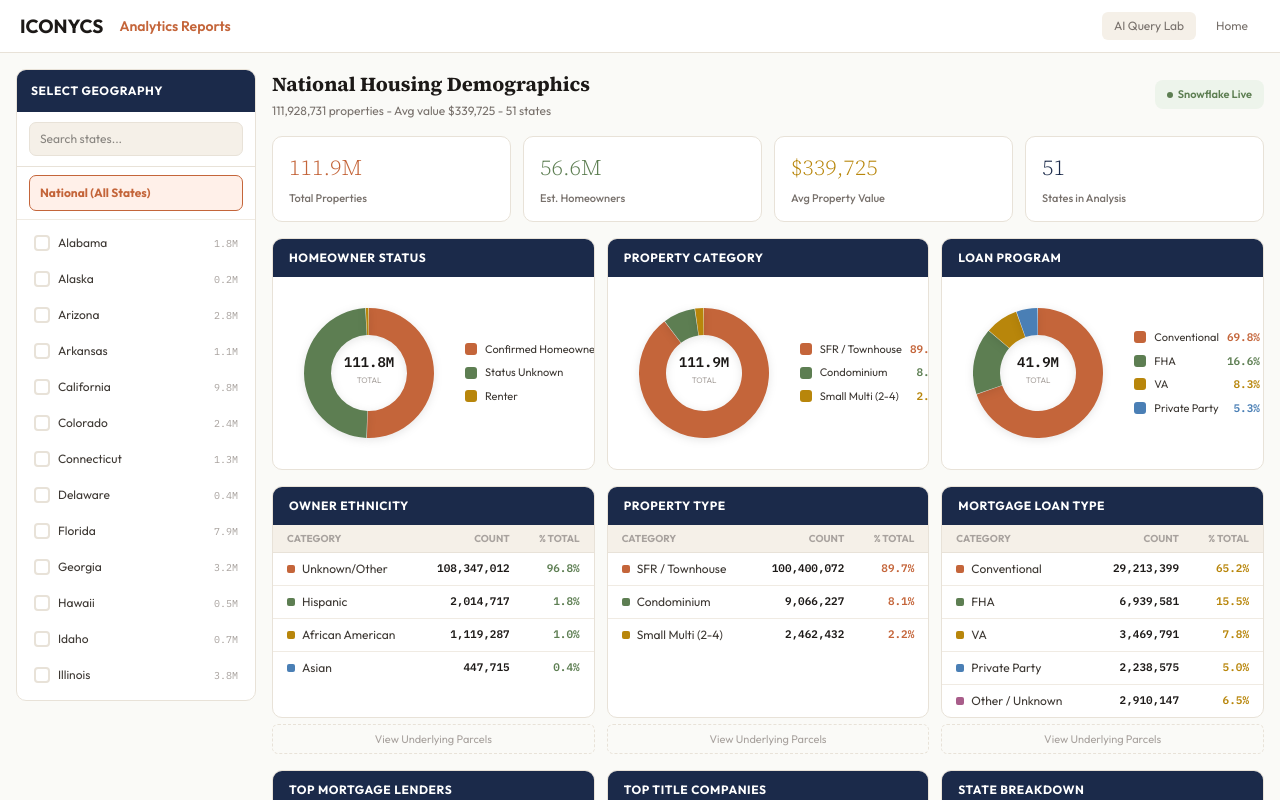
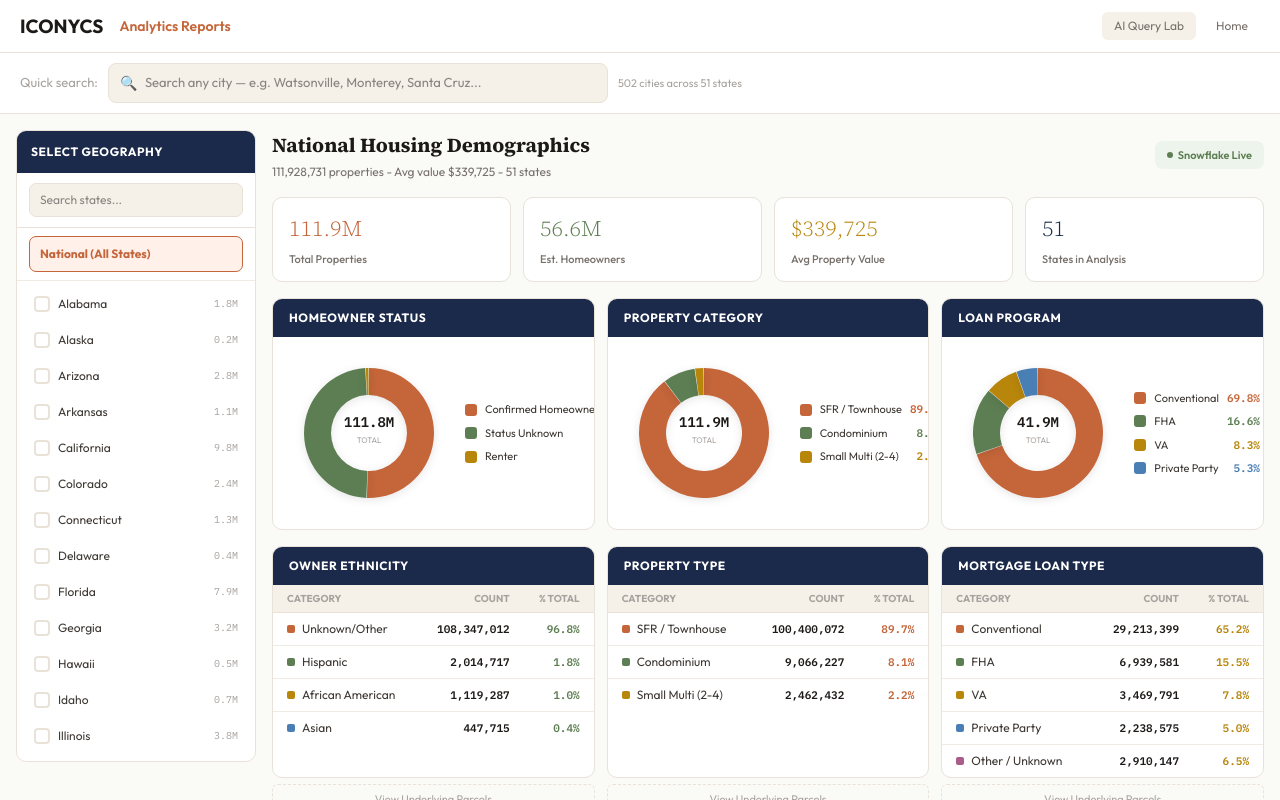
Before and after one commit to Davevw/Iconycs-Platform, a Next.js app: page /reports in a window 1280 px wide. Shown: the top 800 px of the page. Built offline with nearby package versions, Linux system fonts and the light colour scheme.

Commit message:
feat: add city search bar - type any city name, auto-jumps to state+city drill-down

```diff
--- a/app/reports/page.tsx
+++ b/app/reports/page.tsx
@@ -215,6 +215,24 @@ export default function ReportsPage() {
   const [search, setSearch] = useState('');
   const [modal, setModal] = useState<string | null>(null);
   const [drillCity, setDrillCity] = useState<string | null>(null);
+  const [citySearch, setCitySearch] = useState('');
+  const [citySearchResults, setCitySearchResults] = useState<{state:string;stateName:string;city:string;props:number;avg:number}[]>([]);
+
+  const handleCitySearch = (val: string) => {
+    setCitySearch(val);
+    if (val.length < 2) { setCitySearchResults([]); return; }
+    const q = val.toLowerCase();
+    const results: {state:string;stateName:string;city:string;props:number;avg:number}[] = [];
+    Object.entries(GEO_DATA).forEach(([state, data]) => {
+      const stateName = ALL_STATES.find(s => s.code === state)?.name || state;
+      data.cities.forEach(city => {
+        if (city.name.toLowerCase().includes(q) && results.length < 12) {
+          results.push({state, stateName, city: city.name, props: city.props, avg: city.avg});
+        }
+      });
+    });
+    setCitySearchResults(results);
+  };
 
   const toggleState = (code: string) => {
     if (code === 'ALL') { setSelected(['ALL']); setDrillCity(null); return; }
@@ -279,6 +297,53 @@ export default function ReportsPage() {
           </div>
         </div>
       </nav>
+
+      {/* City / County Search Bar */}
+      <div style={{ background: C.bgCard, borderBottom: `1px solid ${C.border}`, padding: '10px 20px', position: 'sticky', top: 52, zIndex: 40 }}>
+        <div style={{ maxWidth: 1500, margin: '0 auto', position: 'relative' }}>
+          <div style={{ display: 'flex', alignItems: 'center', gap: 10 }}>
+            <span style={{ fontSize: 13, color: C.textDim, whiteSpace: 'nowrap' }}>Quick search:</span>
+            <div style={{ position: 'relative', flex: 1, maxWidth: 500 }}>
+              <input
+                value={citySearch}
+                onChange={e => handleCitySearch(e.target.value)}
+                placeholder="Search any city — e.g. Watsonville, Monterey, Santa Cruz..."
+                style={{ width: '100%', padding: '9px 14px 9px 36px', borderRadius: 8, border: `1.5px solid ${citySearch ? C.terra : C.border}`, fontSize: 13, fontFamily: C.font, outline: 'none', background: C.bgWarm }}
+              />
+              <span style={{ position: 'absolute', left: 12, top: '50%', transform: 'translateY(-50%)', fontSize: 14, color: C.textDim }}>&#x1F50D;</span>
+              {citySearch && (
+                <button onClick={() => { setCitySearch(''); setCitySearchResults([]); }} style={{ position: 'absolute', right: 10, top: '50%', transform: 'translateY(-50%)', background: 'none', border: 'none', cursor: 'pointer', color: C.textDim, fontSize: 16 }}>x</button>
+              )}
+              {citySearchResults.length > 0 && (
+                <div style={{ position: 'absolute', top: '100%', left: 0, right: 0, background: C.bgCard, border: `1px solid ${C.border}`, borderRadius: 8, boxShadow: '0 8px 24px rgba(0,0,0,0.12)', zIndex: 100, marginTop: 4, overflow: 'hidden' }}>
+                  {citySearchResults.map((r, i) => (
+                    <div key={i} onClick={() => {
+                      setSelected([r.state]);
+                      setDrillCity(r.city);
+                      setCitySearch('');
+                      setCitySearchResults([]);
+                    }} style={{ display: 'flex', alignItems: 'center', justifyContent: 'space-between', padding: '10px 14px', borderBottom: i < citySearchResults.length - 1 ? `1px solid ${C.borderLight}` : 'none', cursor: 'pointer', transition: 'background 0.15s' }}
+                      onMouseEnter={(e: React.MouseEvent<HTMLDivElement>) => (e.currentTarget.style.background = C.bgWarm)}
+                      onMouseLeave={(e: React.MouseEvent<HTMLDivElement>) => (e.currentTarget.style.background = 'transparent')}>
+                      <div style={{ display: 'flex', alignItems: 'center', gap: 10 }}>
+                        <span style={{ fontSize: 11, fontWeight: 700, color: C.navy, padding: '2px 8px', borderRadius: 10, background: C.navySoft || '#EEF1F6' }}>{r.state}</span>
+                        <span style={{ fontSize: 13, fontWeight: 600, color: C.text }}>{r.city}</span>
+                        <span style={{ fontSize: 11, color: C.textMuted }}>{r.stateName}</span>
+                      </div>
+                      <div style={{ display: 'flex', gap: 16, alignItems: 'center' }}>
+                        <span style={{ fontSize: 12, color: C.text, fontFamily: C.fontMono }}>{r.props.toLocaleString()} props</span>
+                        <span style={{ fontSize: 12, color: C.sage, fontFamily: C.fontMono, fontWeight: 600 }}>${(r.avg / 1000).toFixed(0)}K avg</span>
+                        <span style={{ fontSize: 11, color: C.terra, fontWeight: 600 }}>View &gt;</span>
+                      </div>
+                    </div>
+                  ))}
+                </div>
+              )}
+            </div>
+            <span style={{ fontSize: 11, color: C.textDim }}>502 cities across 51 states</span>
+          </div>
+        </div>
+      </div>
 
       <div style={{ maxWidth: 1500, margin: '0 auto', padding: 16, display: 'grid', gridTemplateColumns: '240px 1fr', gap: 16, minHeight: 'calc(100vh - 52px)' }}>
 
```
